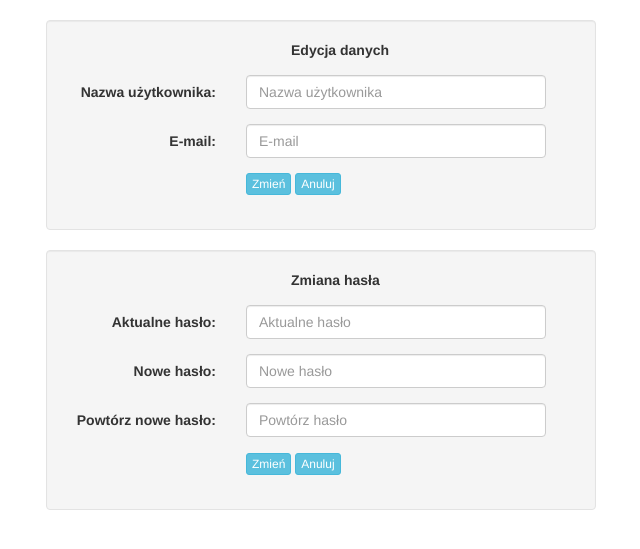
After one commit to maciek-wozniak/CodersWarsztaty_1, a PHP site: page /views/editUserPanel.php in a window 1280 px wide. The commit adds this page. Shown: the top 549 px of the page, without its empty margins (319-959 px from the left). Run offline with PHP 8.4, Linux system fonts and the light colour scheme.

Commit message:
edycja uzytkownika

```diff
--- a/Classes/Tweet.php
+++ b/Classes/Tweet.php
@@ -41,7 +41,7 @@ Class Tweet {
 
         $dbConnection = DbConnection::getConnection();
         $addTweetSql = 'INSERT INTO tweets (author_id, text, created)
-                          VALUES ("'.$this->authorId.'", "'.$this->tweetText.'", "'.date('Y-m-d').'")';
+                          VALUES ("'.$this->authorId.'", "'.$this->tweetText.'", "'.date('Y-m-d  H:i:s').'")';
         $result = $dbConnection->query($addTweetSql);
         $dbConnection->close();
         $dbConnection=null;
@@ -59,7 +59,7 @@ Class Tweet {
 
         $dbConnection = DbConnection::getConnection();
         $updateTweetSql = 'UPDATE tweets SET text="'.$this->tweetText.'",
-                            updated="'.date('Y-m-d').'" ';
+                            updated="'.date('Y-m-d').'" WHERE id='.$this->getTweetId();
         $result = $dbConnection->query($updateTweetSql);
         $dbConnection->close();
         $dbConnection=null;
@@ -72,12 +72,15 @@ Class Tweet {
         }
 
         $editLink = '';
+        $deleteLink = '';
         if ($this->authorId == $_SESSION['user']->getId()) {
             $editLink = '<a class="btn btn-xs btn-primary" href="index.php?editTweet='.$this->getTweetId().'">Edytuj</a>';
+            $deleteLink = '<a class="btn btn-xs btn-primary" href="index.php?deleteTweet='.$this->getTweetId().'">Usuń</a>';
         }
+        $tweetDate = $this->getCreateDate();
 
         echo '<div class="panel panel-primary">';
-            echo '<div class="panel-heading">Tweet z '.$this->createDate.' '.$editLink.'</div>';
+            echo '<div class="panel-heading">Tweet z '.substr($tweetDate,0,strlen($tweetDate)-3).' '.$editLink.' '.$deleteLink.'</div>';
             echo '<div class="panel-body">'.$this->tweetText.'</div>';
         echo '</div>';
     }
@@ -89,7 +92,7 @@ Class Tweet {
 
         $dbConnection = DbConnection::getConnection();
         $updateTweetSql = 'UPDATE tweets SET deleted=1,
-                            updated="'.date('Y-m-d').'" ';
+                            updated="'.date('Y-m-d').'" WHERE id='.$this->getTweetId();
         $result = $dbConnection->query($updateTweetSql);
         $dbConnection->close();
         $dbConnection=null;
--- a/Classes/User.php
+++ b/Classes/User.php
@@ -92,15 +92,37 @@ Class User {
         }
 
         $connection = DbConnection::getConnection();
-        $sqlIsUser = 'SELECT * FROM users WHERE deleted=0 AND id="'.$this->id.'" ';
+        $sqlIsUser = 'SELECT * FROM users WHERE deleted=0 AND email="'.$mail.'" ';
+        $result = $connection->query($sqlIsUser);
+        if ($result->num_rows == 1) {
+            echo 'Użytkownik o takim mailu już istnieje<br>';
+            return false;
+        }
+
+        $connection = DbConnection::getConnection();
+        $sqlIsUser = 'SELECT * FROM users WHERE deleted=0 AND (email="'.$mail.'" OR id="'.$this->id.'") ';
         $result = $connection->query($sqlIsUser);
         if ($result->num_rows != 1) {
             return false;
         }
 
         $updateUserQuery = 'UPDATE users SET username="'.$name.'", email="'.$mail.'",
-                        updatedUser="'.date('Y-m-d').'" WHERE id="'.$this->id.'")';
+                        editedUser="'.date('Y-m-d').'" WHERE id="'.$this->id.'"';
         $result = $connection->query($updateUserQuery);
+
+        if ($result) {
+            $getUserQuery = 'SELECT * FROM users WHERE id="' . $this->id . '" AND deleted=0';
+            $resultUser = $connection->query($getUserQuery);
+            if ($resultUser->num_rows == 0) {
+                return false;
+            }
+            $user = $resultUser->fetch_assoc();
+            unset($_SESSION['user']);
+            $_SESSION['user'] = $user;
+            $loggedUser = new User();
+            unset($_SESSION['user']);
+            $_SESSION['user'] = $loggedUser;
+        }
 
         $connection->close();
         $connection=null;
@@ -152,8 +174,12 @@ Class User {
     }
 
     public function updateUserPassword($oldPassword, $newPassword, $confirmPassword) {
+        if (empty($oldPassword) || empty($newPassword) || empty($confirmPassword)) {
+            return false;
+        }
+
         $conn = DbConnection::getConnection();
-        $getUserQuery = 'SELECT * FROM users WHERE deleted=0 id="' . $this->id . '"';
+        $getUserQuery = 'SELECT * FROM users WHERE deleted=0 AND id="' . $this->id . '"';
         $result = $conn->query($getUserQuery);
         if ($result->num_rows == 0) {
             return false;
@@ -163,17 +189,17 @@ Class User {
 
         $hashedOldPassword = $this->hashPassword($oldPassword);
         if ($hashedOldPassword != $user['password']) {
-            return 'Niepoprawne stare hasło';
+            return false;
         }
 
         if ($newPassword != $confirmPassword) {
-            return 'Hasła nowe różne';
+            return false;
         }
 
         $hashedNewPassword = $this->hashPassword($newPassword);
         $updateUserQuery = 'UPDATE users SET password="'.$hashedNewPassword.'",
-                            updatedUser="'.date('Y-m-d').'" WHERE id="'.$this->id.'")';
-        $result = $conn->query($updateUserQuery);
+                            editedUser="'.date('Y-m-d').'" WHERE id="'.$this->id.'"';
+        $result = $conn->query($updateUserQuery) or die ($conn->error.'<br>'.$updateUserQuery);
 
         $conn->close();
         $conn=null;
--- /dev/null
+++ b/views/editUserPanel.php
@@ -0,0 +1,114 @@
+<?php
+
+include_once dirname(__FILE__).'/../Classes/User.php';
+
+session_start();
+
+if (isset($_SESSION['user'])) {
+    $user = $_SESSION['user'];
+}
+
+
+
+if (isset($user) && $_SERVER['REQUEST_METHOD'] === 'POST' && isset($_POST['changeUserName'])) {
+    if ($user->updateUser($_POST['email'], $_POST['username'])) {
+        header('Location: ../');
+    }
+    else {
+        echo 'Nie udało się zmienić danych, spróbuj jeszcze raz';
+    }
+}
+
+if (isset($user) && $_SERVER['REQUEST_METHOD'] === 'POST' && isset($_POST['changePassword'])) {
+    if ($user->updateUserPassword($_POST['password'], $_POST['newPassword'], $_POST['confirmPassword'])) {
+        header('Location: ../');
+    }
+    else {
+        echo 'Nie udało się zmienić hasła, spróbuj jeszcze raz';
+    }
+}
+
+?>
+
+<!DOCTYPE html>
+<html lang="pl">
+<head>
+    <meta charset="UTF-8">
+    <title>myTwitter</title>
+    <link rel="stylesheet" href="https://maxcdn.bootstrapcdn.com/bootstrap/3.3.6/css/bootstrap.min.css" integrity="sha384-1q8mTJOASx8j1Au+a5WDVnPi2lkFfwwEAa8hDDdjZlpLegxhjVME1fgjWPGmkzs7" crossorigin="anonymous">
+</head>
+<body>
+
+<div class="well" style="width: 550px; margin: 0 auto; margin-top: 20px;">
+    <form class="form-horizontal" method="post" action="">
+
+        <div class="form-group ">
+            <div class="col-sm-offset-5 col-sm-7">
+                <strong>Edycja danych</strong>
+            </div>
+        </div>
+
+        <div class="form-group">
+            <label class="control-label col-sm-4" for="username">Nazwa użytkownika:</label>
+            <div class="col-sm-8">
+                <input name="username" style="width:300px;" id="username" type="text" maxlength="255" placeholder="Nazwa użytkownika" class="form-control" value="<? if (isset($user)) echo $user->username ?>"/>
+            </div>
+        </div>
+
+        <div class="form-group">
+            <label class="control-label col-sm-4" for="email">E-mail:</label>
+            <div class="col-sm-8">
+                <input type="email" style="width:300px;" name="email" id="email" maxlength="255" placeholder="E-mail" class="form-control" value="<? if (isset($user)) echo $user->email ?>"/>
+            </div>
+        </div>
+
+        <div class="form-group">
+            <div class="col-sm-offset-4 col-sm-8">
+                <button class="btn btn-info btn-xs" type="submit" name="changeUserName">Zmień</button>
+                <a class="btn btn-info btn-xs" href="../">Anuluj</a>
+            </div>
+        </div>
+
+    </form>
+</div>
+
+
+<div class="well" style="width: 550px; margin: 0 auto; margin-top: 20px;">
+    <form class="form-horizontal" method="post" action="">
+
+        <div class="form-group ">
+            <div class="col-sm-offset-5 col-sm-7">
+                <strong>Zmiana hasła</strong>
+            </div>
+        </div>
+
+        <div class="form-group">
+            <label class="control-label col-sm-4" for="password">Aktualne hasło:</label>
+            <div class="col-sm-8">
+                <input type="password" style="width:300px;" name="password" id="password" maxlength="255" placeholder="Aktualne hasło" class="form-control" value=""/>
+            </div>
+        </div>
+
+        <div class="form-group">
+            <label class="control-label col-sm-4" for="newPassword">Nowe hasło:</label>
+            <div class="col-sm-7">
+                <input name="newPassword" style="width:300px;" id="newPassword" type="password" maxlength="255" placeholder="Nowe hasło" class="form-control" value=""/>
+            </div>
+        </div>
+
+        <div class="form-group">
+            <label class="control-label col-sm-4" for="confirmPassword">Powtórz nowe hasło:</label>
+            <div class="col-sm-7">
+                <input name="confirmPassword" style="width:300px;" id="confirmPassword" type="password" maxlength="255" placeholder="Powtórz hasło" class="form-control" value=""/>
+            </div>
+        </div>
+
+        <div class="form-group">
+            <div class="col-sm-offset-4 col-sm-8">
+                <button class="btn btn-info btn-xs" type="submit" name="changePassword">Zmień</button>
+                <a class="btn btn-info btn-xs" href="../">Anuluj</a>
+            </div>
+        </div>
+
+    </form>
+</div>
--- a/views/userPanel.php
+++ b/views/userPanel.php
@@ -21,5 +21,6 @@ if (isset($_SESSION['user'])) {
 }
 
 ?>
-Witaj <? echo $user->email ?><br>
-<a href="?login=false">Wyloguj</a>
+Witaj <? echo $user->email . ' ' . $user->username ?><br>
+<a class="btn btn-primary btn-xs" href="views/editUserPanel.php">Edytuj profil</a> <br>
+<a class="btn btn-primary btn-xs" href="?login=false" style="margin: 5px; margin-left: 0px;">Wyloguj</a>
```
Also changed, not shown: views/login.php (+4 -3 lines), views/registration.php (+12 -3 lines), views/tweetForm.php (+18 -3 lines).
